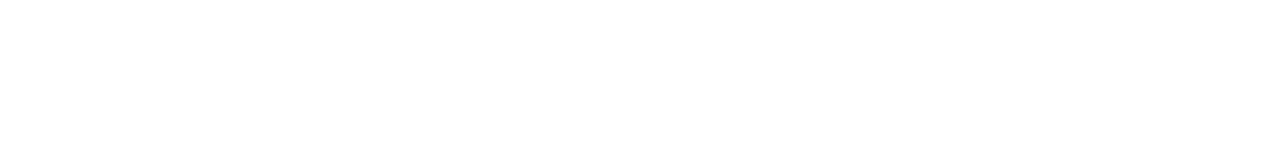
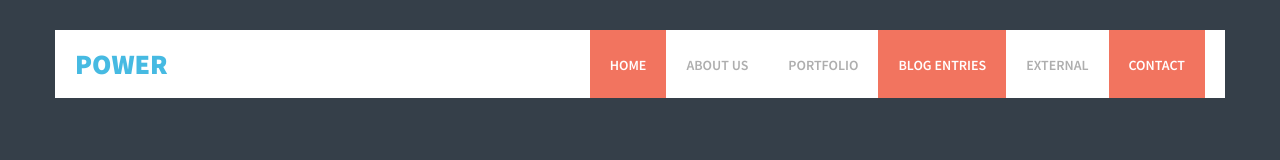
Before and after one commit to tranmanhhungdn1201/project-css-codersx2020, a plain HTML site: page components.html in a window 1280 px wide. Drawn offline with nearby package versions, Linux system fonts and the light colour scheme.

Commit message:
Add menu component

```diff
--- a/components.html
+++ b/components.html
@@ -7,8 +7,33 @@
 	<link rel="stylesheet" href="https://cdnjs.cloudflare.com/ajax/libs/normalize/8.0.1/normalize.css">
     <link rel="stylesheet" href="https://cdnjs.cloudflare.com/ajax/libs/font-awesome/4.7.0/css/font-awesome.min.css">
     <link href="https://fonts.googleapis.com/css?family=Roboto:300,400,500,700,900" rel="stylesheet">
+    <link href="https://fonts.googleapis.com/css2?family=Source+Sans+Pro:wght@200;300;400;600;700;900&display=swap" rel="stylesheet">
 	<link rel="stylesheet" type="text/css" href="./css/style.css">
+	<link rel="stylesheet" type="text/css" href="./css/menu.css">
 </head>
 <body>
+	<!-- Menu -->
+	<header>
+		<div class="main-header">
+			<div class="container">
+				<div class="menu-wrapped">
+					<nav class="navbar">
+						<a href="">Power</a>
+						<div class="menu">
+							<ul>
+								<li class="active"><a href="">Home</a></li>
+								<li><a href="">About us</a></li>
+								<li><a href="">Portfolio</a></li>
+								<li class="active"><a href="">Blog entries</a></li>
+								<li><a href="">External</a></li>
+								<li class="active"><a href="">Contact</a></li>
+							</ul>
+						</div>
+					</nav>
+				</div>
+			</div>
+		</div>
+	</header>
+	<!-- end menu -->
 </body>
 </html>
--- /dev/null
+++ b/css/menu.css
@@ -0,0 +1,67 @@
+body {
+	background-color: #353f49;
+	font-family: Source Sans Pro, sans-serif;
+}
+
+.main-header{
+	width: 100%;
+    position: fixed;
+    top: 30px;
+}
+
+.container {
+	width: 1170px;
+	margin-left: auto;
+	margin-right: auto;
+}
+
+.menu-wrapped {
+	background-color: #fff;
+}
+
+.menu-wrapped .navbar{
+	display: flex;
+	align-items: center;
+	margin: 0 20px;
+}
+
+.navbar a{
+	width: 20%;
+	text-decoration: none;
+	color: #46bae2;
+	font-size: 28px;
+    text-transform: uppercase;
+    font-weight: 900;
+}
+
+.navbar .menu{
+	flex-grow: 1;
+	float: right;
+}
+
+.navbar .menu ul{
+	display: flex;
+	justify-content: flex-end;
+	list-style: none;
+	margin: 0;
+}
+
+.menu ul li {
+	padding: 25px 20px;
+}
+
+.menu ul .active{
+	background-color: #f2745f;
+}
+
+.menu ul .active a {
+	color: #fff;
+}
+
+.menu ul li a{
+	text-decoration: none;
+	text-transform: uppercase;
+	font-size: 14px;
+	font-weight: 600;
+	color: #aeaeae;
+}
```
